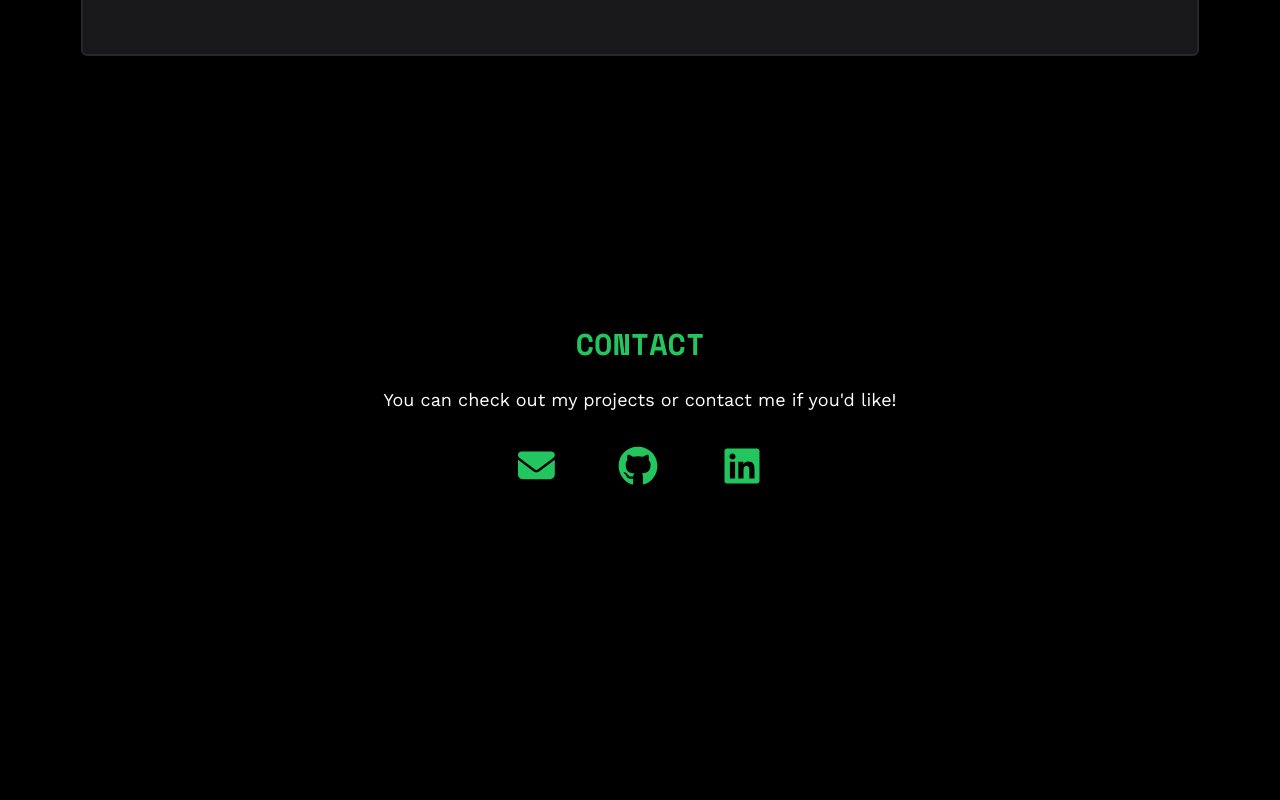
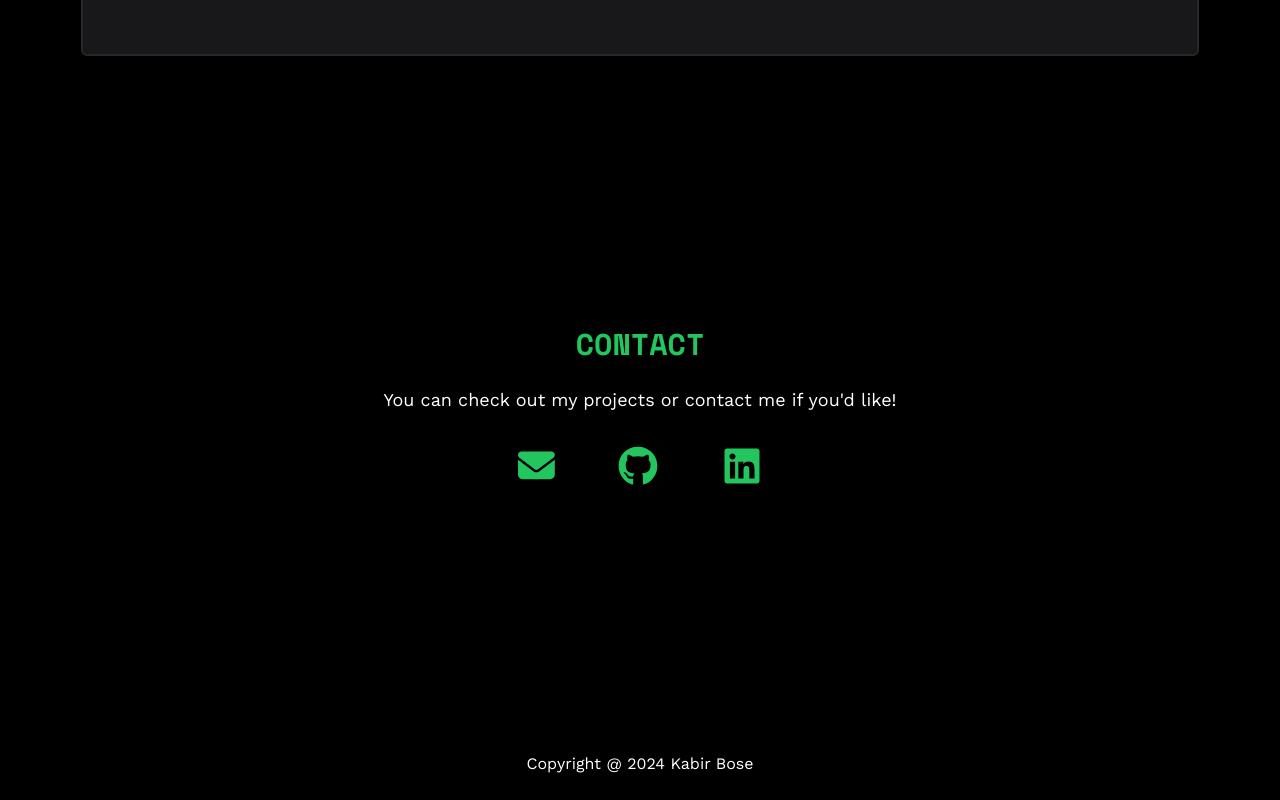
Before and after one commit to KabirBose/Portfolio-2, a Next.js app: page / in a window 1280 px wide. Shown: the part 4648-5448 px from the top of the page. Before the commit the page ends 5376 px from the top, so only its background shows below. Built offline with nearby package versions, Linux system fonts and the light colour scheme.

Commit message:
added footer

```diff
--- a/src/app/page.tsx
+++ b/src/app/page.tsx
@@ -6,6 +6,7 @@ import Skills from "@/components/pages/skills";
 import Certifications from "@/components/pages/certifications";
 import Contact from "@/components/pages/contact";
 import Projects from "@/components/pages/projects";
+import Footer from "@/components/ui/footer";
 
 export default function Main() {
   return (
@@ -18,6 +19,7 @@ export default function Main() {
         <Certifications />
         <Projects />
         <Contact />
+        <Footer />
       </div>
     </>
   );
--- /dev/null
+++ b/src/components/ui/footer.tsx
@@ -0,0 +1,7 @@
+export default function Footer() {
+  return (
+    <footer className="w-full text-center p-6">
+      Copyright @ 2024 Kabir Bose
+    </footer>
+  );
+}
```
